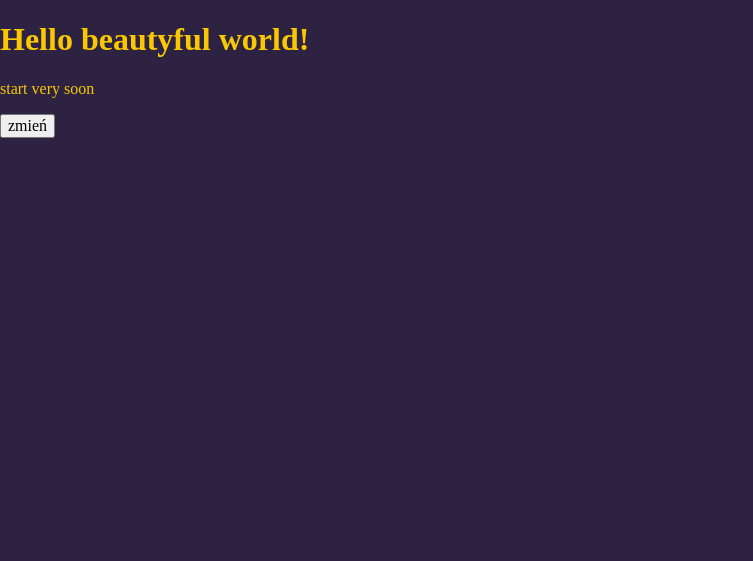
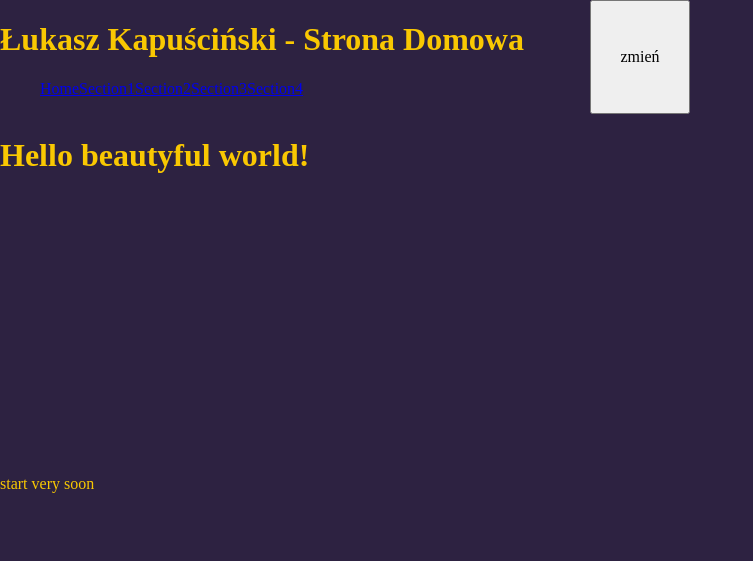
Before and after one commit to LukaszKapuscinski/homepage-gulp, a website: page src/content/index.html in a window 1280 px wide. Shown: the whole page, without its empty margins (0-753 px from the left). Drawn offline with nearby package versions, Linux system fonts and the light colour scheme; files that its build step writes are made by us from their sources; files whose address does not match are found by name.

Commit message:
add navigation

```diff
--- a/src/content/index.html
+++ b/src/content/index.html
@@ -10,9 +10,24 @@
 </head>
 
 <body>
-  <h1 class="header__title--js">Hello beautyful world!</h1>
-  <p>start very soon</p>
+  <header class="header" id="home">
+    <h1 class="">Łukasz Kapuściński - Strona Domowa</h1>
+    <nav class="navigation">
+      <ul class="navigation__list">
+        <li class="navigation__item"><a class="navigation__link" href="#home"><iclass="fas fa-home button__icon"></i>Home</a></li>
+        <li class="navigation__item"><a class="navigation__link" href="#section1">Section1</a></li>
+        <li class="navigation__item"><a class="navigation__link" href="#section2">Section2</a></li>
+        <li class="navigation__item"><a class="navigation__link" href="#section3">Section3</a></li>
+        <li class="navigation__item"><a class="navigation__link" href="#section4">Section4</a></li>
+      </ul>
+    </nav>
+  </header>
+
+
+  <h1 class=" test2 header__title--js">Hello beautyful world!</h1>
+  <p class="test">start very soon</p>
   <button class="header__btton header__button--js">zmień</button>
+
 
   <script src="js/main.js"></script>
 </body>
--- a/src/js/main.js
+++ b/src/js/main.js
@@ -22,17 +22,8 @@ console.log(button);
 
 
 
-
-
-
-
-
-
-
-
 button.addEventListener('click', (e)=>{
 const header = document.querySelector('.header__title--js');
 header.innerHTML ='klik, klik';
 header.classList.toggle('header__title--red');
-alert('hello')
 });
--- a/src/scss/main.scss
+++ b/src/scss/main.scss
@@ -6,14 +6,48 @@ html {
   box-sizing: border-box;
 }
 
-*, *:before, *:after {
+*,
+*:before,
+*:after {
   box-sizing: inherit;
 }
 
+
+
 body {
+  display: grid;
+  grid-template-areas:
+    "header header header"
+    "content . side"
+    "footer footer footer";
+  grid-template-columns: 1fr 100px 1fr;
+  grid-template-rows: 1fr 3fr 1fr;
+  grid-gap: 0.1rem;
   color: $yellow;
   background: $violet;
 }
+
 .header__title--red {
   color: red;
 }
+
+.navigation {
+  grid-area: header;
+  &__list {
+    display: flex;
+    justify-items: center;
+  }
+  &__item {
+    display: block;
+  }
+
+  &__link {
+    display: block;
+  }
+}
+.test {
+  grid-area: footer;
+}
+.test2 {
+  grid-area: content;
+}
```
